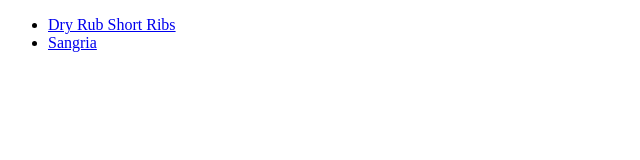
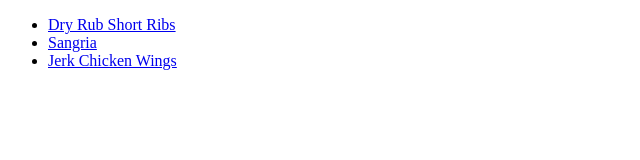
Before and after one commit to joxop/odin-recipes, a plain HTML site: page index.html in a window 1280 px wide. Shown: the whole page, without its empty margins (0-640 px from the left). Drawn offline with Linux system fonts and the light colour scheme.

Commit message:
added three recipes

```diff
--- a/index.html
+++ b/index.html
@@ -13,7 +13,9 @@
             <li>
                 <a href="./recipes/sangria.html">Sangria</a>
             </li>
-
+            <li>
+                <a href="./recipes/jerkwings.html">Jerk Chicken Wings</a>
+            </li>
 
     </ul>
     </body>
```
